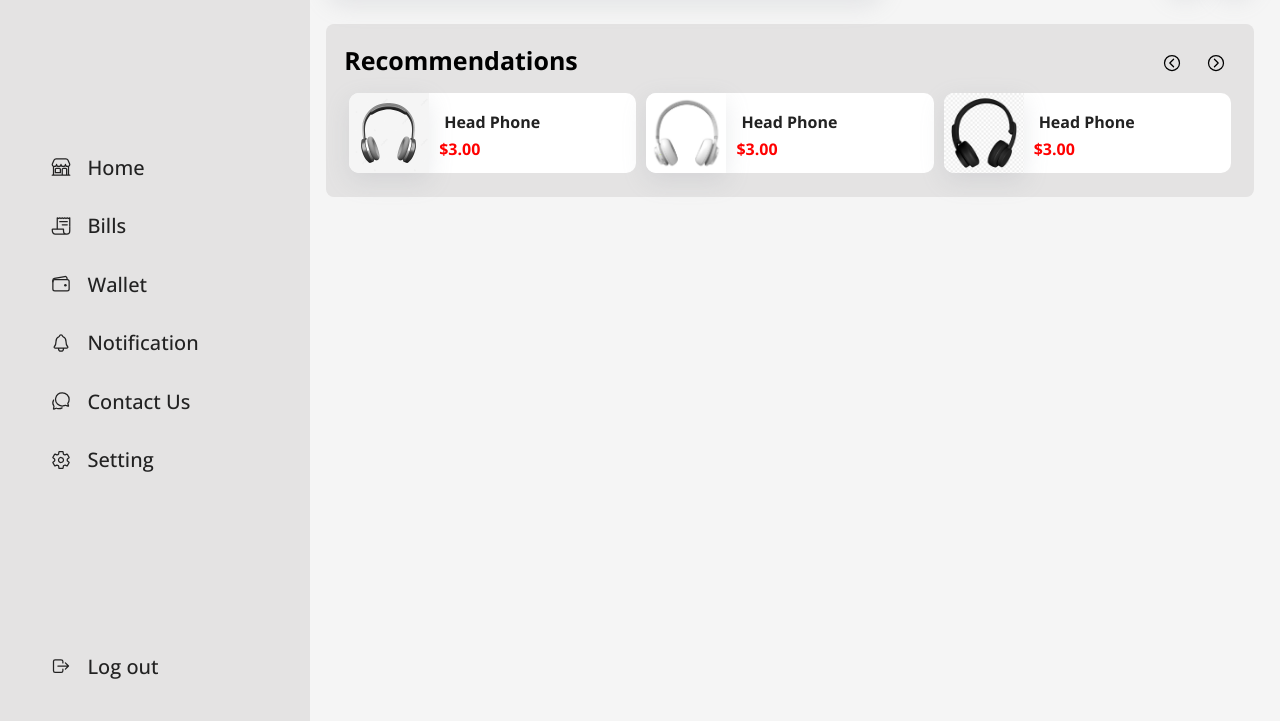
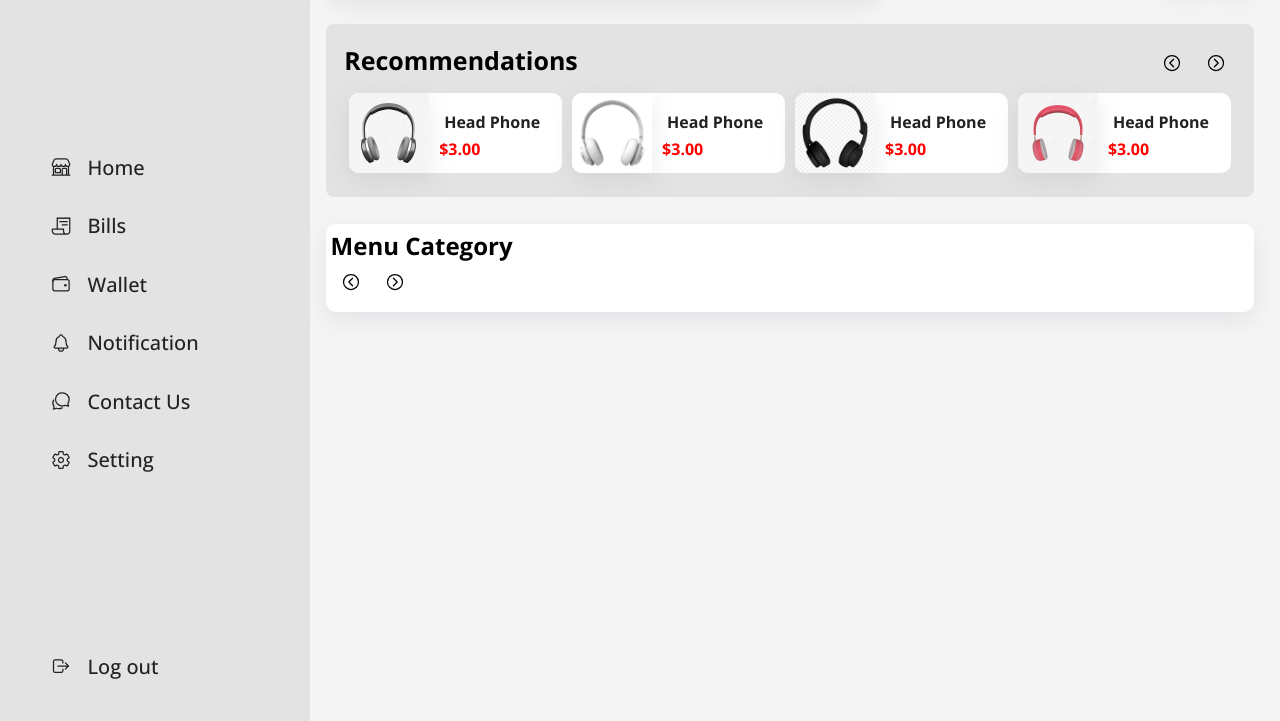
Before and after one commit to raja67m/ecommerceweb, a plain HTML site: page index.html in a window 1280 px wide. Shown: the part 79-800 px from the top of the page. Drawn offline with nearby package versions, Linux system fonts and the light colour scheme.

Commit message:
added menucontainer

```diff
--- a/index.html
+++ b/index.html
@@ -77,12 +77,30 @@
                <div class="cardCat">
                   <p class="productName">Head Phone</p>
                   <p class="price">$3.00</p>
-               </div>
-
+              </div>
+            </div>
+            <div class="cardView">
+               <img src="./images/head/head-06.jpg" alt="Not Visible">
+               <div class="cardCat">
+                  <p class="productName">Head Phone</p>
+                  <p class="price">$3.00</p>
+              </div>
             </div>
           </div>
 
+         </div>
+         <!-- menu catorgey main container -->
+       <div class="mainMenu-cat">
+         <div class="menuHead">
+            <h2>Menu Category</h2>
+            <div class="recom-menu">
+               <ion-icon class="black" name="chevron-back-circle-outline"></ion-icon>
+               <ion-icon class="forward" name="chevron-forward-circle-outline"></ion-icon>
+            </div>
+         </div>
+
       </div>
+
 
    </div>
 
--- a/style.css
+++ b/style.css
@@ -194,5 +194,10 @@ object-fit: cover;
 .cardCat .price{
    color: red;
    font-weight: bold;
-
 }
+.mainMenu-cat{
+   background-color: var(--whiteColor);
+   padding: 5px;
+   border-radius: 10px;
+   box-shadow: var(--boxshadow);
+}
```
